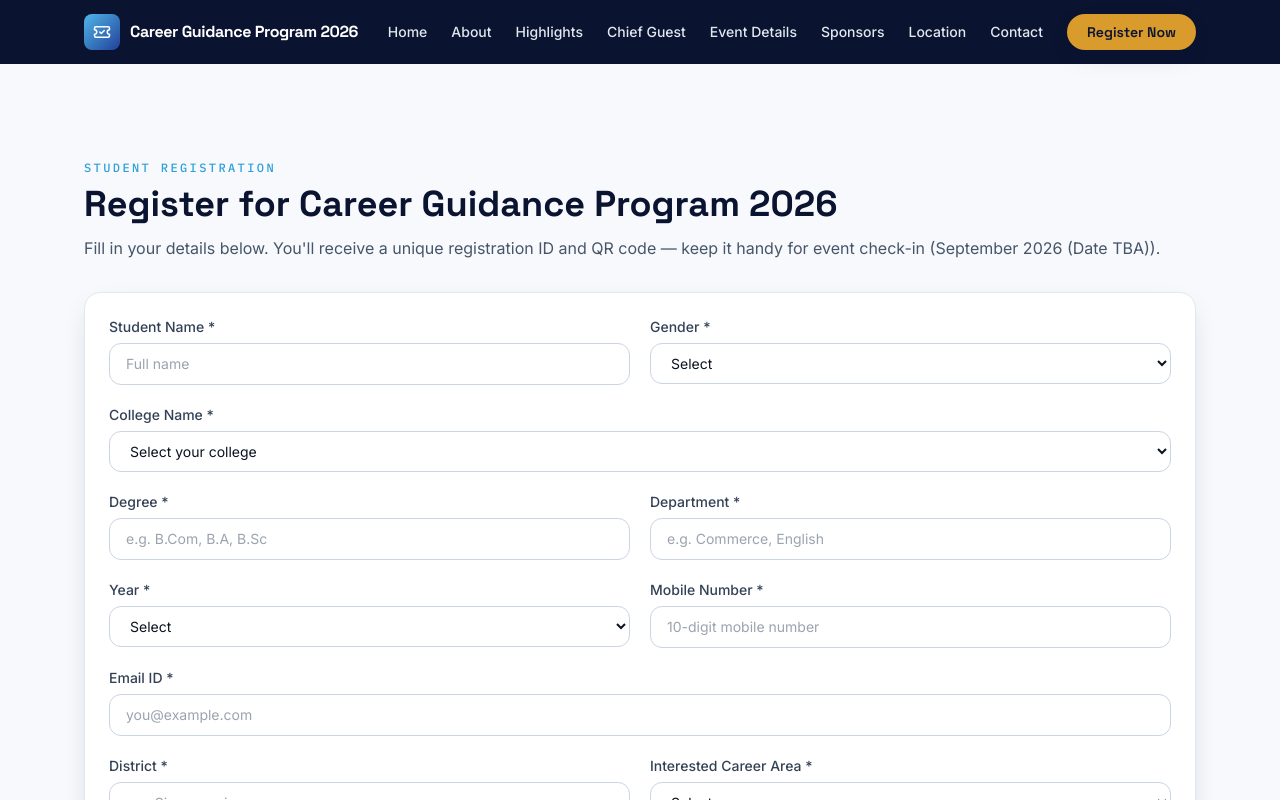
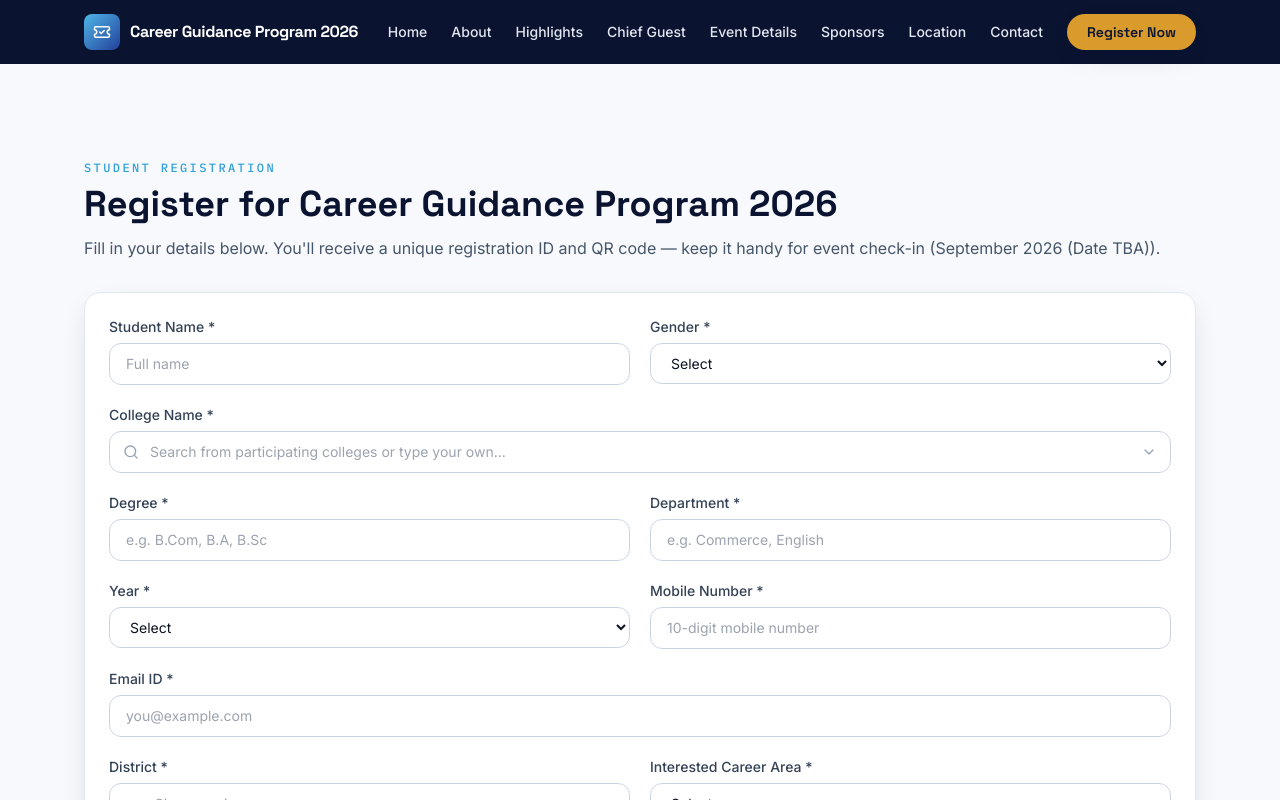
Before and after one commit to vigneshvicky1312/CareerGuidance, a React (Vite) app: page /register in a window 1280 px wide. Shown: the top 800 px of the page. Built offline with nearby package versions, Linux system fonts and the light colour scheme.

Commit message:
Add searchable combobox with custom college name support in registration

```diff
--- /dev/null
+++ b/src/components/CollegeSearchSelect.jsx
@@ -0,0 +1,236 @@
+import { useState, useRef, useEffect, useMemo } from 'react'
+import colleges from '../config/colleges'
+import { Search, ChevronDown, Check, Plus, X } from 'lucide-react'
+
+export default function CollegeSearchSelect({
+  value,
+  onChange,
+  error,
+  id = 'college',
+  placeholder = 'Search college or type your own...',
+}) {
+  const [isOpen, setIsOpen] = useState(false)
+  const [query, setQuery] = useState(value || '')
+  const [highlightedIndex, setHighlightedIndex] = useState(-1)
+  const containerRef = useRef(null)
+  const inputRef = useRef(null)
+  const listRef = useRef(null)
+
+  // Sync internal query when external value changes
+  useEffect(() => {
+    setQuery(value || '')
+  }, [value])
+
+  // Filtered colleges based on search query
+  const filteredColleges = useMemo(() => {
+    const q = query.trim().toLowerCase()
+    if (!q) return colleges
+    return colleges.filter((c) => c.toLowerCase().includes(q))
+  }, [query])
+
+  // Check if current query exactly matches an existing college in the list
+  const isExactMatch = useMemo(() => {
+    const q = query.trim().toLowerCase()
+    return colleges.some((c) => c.toLowerCase() === q)
+  }, [query])
+
+  const showCustomOption = query.trim().length > 0 && !isExactMatch
+
+  // Close dropdown when clicking outside
+  useEffect(() => {
+    function handleClickOutside(e) {
+      if (containerRef.current && !containerRef.current.contains(e.target)) {
+        setIsOpen(false)
+        // If user typed something and closed without selecting, accept what they typed
+        if (query.trim() !== (value || '')) {
+          onChange(query.trim())
+        }
+      }
+    }
+    document.addEventListener('mousedown', handleClickOutside)
+    return () => document.removeEventListener('mousedown', handleClickOutside)
+  }, [query, value, onChange])
+
+  // Scroll highlighted item into view
+  useEffect(() => {
+    if (highlightedIndex >= 0 && listRef.current) {
+      const activeEl = listRef.current.children[highlightedIndex]
+      if (activeEl) {
+        activeEl.scrollIntoView({ block: 'nearest' })
+      }
+    }
+  }, [highlightedIndex])
+
+  function handleInputChange(e) {
+    const newQuery = e.target.value
+    setQuery(newQuery)
+    onChange(newQuery)
+    setIsOpen(true)
+    setHighlightedIndex(0)
+  }
+
+  function handleSelect(collegeName) {
+    setQuery(collegeName)
+    onChange(collegeName)
+    setIsOpen(false)
+    setHighlightedIndex(-1)
+    inputRef.current?.blur()
+  }
+
+  function handleClear() {
+    setQuery('')
+    onChange('')
+    setIsOpen(true)
+    setHighlightedIndex(-1)
+    inputRef.current?.focus()
+  }
+
+  function handleKeyDown(e) {
+    if (!isOpen && (e.key === 'ArrowDown' || e.key === 'ArrowUp')) {
+      setIsOpen(true)
+      return
+    }
+
+    const totalOptions = filteredColleges.length + (showCustomOption ? 1 : 0)
+
+    if (e.key === 'ArrowDown') {
+      e.preventDefault()
+      setHighlightedIndex((prev) => (prev + 1) % (totalOptions || 1))
+    } else if (e.key === 'ArrowUp') {
+      e.preventDefault()
+      setHighlightedIndex((prev) => (prev - 1 + totalOptions) % (totalOptions || 1))
+    } else if (e.key === 'Enter') {
+      e.preventDefault()
+      if (isOpen) {
+        if (highlightedIndex >= 0 && highlightedIndex < filteredColleges.length) {
+          handleSelect(filteredColleges[highlightedIndex])
+        } else if (showCustomOption && highlightedIndex === filteredColleges.length) {
+          handleSelect(query.trim())
+        } else if (query.trim()) {
+          handleSelect(query.trim())
+        }
+      }
+    } else if (e.key === 'Escape') {
+      setIsOpen(false)
+    }
+  }
+
+  return (
+    <div ref={containerRef} className="relative w-full">
+      {/* Input container */}
+      <div className="relative flex items-center">
+        <span className="pointer-events-none absolute left-3.5 text-slate-400">
+          <Search size={16} />
+        </span>
+
+        <input
+          ref={inputRef}
+          id={id}
+          type="text"
+          autoComplete="off"
+          value={query}
+          onChange={handleInputChange}
+          onFocus={() => setIsOpen(true)}
+          onKeyDown={handleKeyDown}
+          placeholder={placeholder}
+          className={`pl-10 pr-20 ${error ? 'border-red-500 focus:border-red-500 focus:ring-red-500/20' : ''}`}
+        />
+
+        <div className="absolute right-2 flex items-center gap-1">
+          {query && (
+            <button
+              type="button"
+              onClick={handleClear}
+              className="rounded-lg p-1 text-slate-400 hover:bg-slate-100 hover:text-slate-600"
+              title="Clear"
+            >
+              <X size={15} />
+            </button>
+          )}
+
+          <button
+            type="button"
+            onClick={() => {
+              setIsOpen((prev) => !prev)
+              inputRef.current?.focus()
+            }}
+            className="rounded-lg p-1.5 text-slate-400 hover:bg-slate-100 hover:text-slate-600"
+            tabIndex={-1}
+          >
+            <ChevronDown size={16} className={`transition-transform duration-200 ${isOpen ? 'rotate-180' : ''}`} />
+          </button>
+        </div>
+      </div>
+
+      {/* Dropdown Menu */}
+      {isOpen && (
+        <div className="absolute z-50 mt-1.5 max-h-72 w-full overflow-hidden rounded-xl border border-slate-200 bg-white shadow-xl">
+          {/* Header count info */}
+          <div className="flex items-center justify-between border-b border-slate-100 bg-slate-50/80 px-3.5 py-2 text-xs text-slate-500 font-medium">
+            <span>
+              {query.trim()
+                ? `${filteredColleges.length} result${filteredColleges.length === 1 ? '' : 's'} found`
+                : `${colleges.length} participating colleges`}
+            </span>
+            <span className="text-[11px] text-slate-400">Type to search or enter custom</span>
+          </div>
+
+          <ul ref={listRef} className="max-h-60 overflow-y-auto py-1 text-sm" role="listbox">
+            {/* Custom option when query isn't an exact match */}
+            {showCustomOption && (
+              <li
+                role="option"
+                aria-selected={highlightedIndex === filteredColleges.length}
+                onClick={() => handleSelect(query.trim())}
+                onMouseEnter={() => setHighlightedIndex(filteredColleges.length)}
+                className={`flex cursor-pointer items-start gap-2.5 px-3.5 py-2.5 text-navy-950 transition border-b border-slate-100 bg-amber-50/50 hover:bg-amber-50 ${
+                  highlightedIndex === filteredColleges.length ? 'bg-amber-100/70 font-semibold' : ''
+                }`}
+              >
+                <Plus size={16} className="mt-0.5 shrink-0 text-amber-600" />
+                <div className="min-w-0 flex-1">
+                  <div className="text-xs font-semibold uppercase tracking-wider text-amber-700">
+                    Use Custom College Name:
+                  </div>
+                  <div className="text-sm font-medium text-slate-900 break-words">"{query.trim()}"</div>
+                </div>
+              </li>
+            )}
+
+            {/* Filtered list items */}
+            {filteredColleges.map((c, idx) => {
+              const isSelected = value === c
+              const isHighlighted = highlightedIndex === idx
+
+              return (
+                <li
+                  key={c}
+                  role="option"
+                  aria-selected={isSelected}
+                  onClick={() => handleSelect(c)}
+                  onMouseEnter={() => setHighlightedIndex(idx)}
+                  className={`flex cursor-pointer items-center justify-between px-3.5 py-2.5 transition text-slate-800 ${
+                    isSelected
+                      ? 'bg-navy-50 font-semibold text-navy-900'
+                      : isHighlighted
+                      ? 'bg-slate-100'
+                      : 'hover:bg-slate-50'
+                  }`}
+                >
+                  <span className="break-words pr-2">{c}</span>
+                  {isSelected && <Check size={16} className="shrink-0 text-navy-700" />}
+                </li>
+              )
+            })}
+
+            {filteredColleges.length === 0 && !showCustomOption && (
+              <li className="px-3.5 py-6 text-center text-sm text-slate-400">
+                No colleges found. Type your college name above to add it.
+              </li>
+            )}
+          </ul>
+        </div>
+      )}
+    </div>
+  )
+}
--- a/src/components/RegistrationForm.jsx
+++ b/src/components/RegistrationForm.jsx
@@ -1,7 +1,7 @@
 import { useState, useCallback } from 'react'
 import { useNavigate } from 'react-router-dom'
 import eventConfig from '../config/eventConfig'
-import colleges from '../config/colleges'
+import CollegeSearchSelect from './CollegeSearchSelect'
 import { registerStudent } from '../services/studentService'
 import { Loader2 } from 'lucide-react'
 import Toast from './Toast'
@@ -25,7 +25,7 @@ function validate(form) {
   const errors = {}
   if (!form.name.trim()) errors.name = 'Name is required.'
   if (!form.gender) errors.gender = 'Please select gender.'
-  if (!form.college) errors.college = 'Please select your college.'
+  if (!form.college || !form.college.trim()) errors.college = 'Please select or enter your college.'
   if (!form.degree.trim()) errors.degree = 'Degree is required.'
   if (!form.department.trim()) errors.department = 'Department is required.'
   if (!form.year) errors.year = 'Please select your year.'
@@ -117,12 +117,13 @@ export default function RegistrationForm() {
 
           <div className="sm:col-span-2">
             <label htmlFor="college">College Name *</label>
-            <select id="college" value={form.college} onChange={(e) => update('college', e.target.value)}>
-              <option value="">Select your college</option>
-              {colleges.map((c) => (
-                <option key={c}>{c}</option>
-              ))}
-            </select>
+            <CollegeSearchSelect
+              id="college"
+              value={form.college}
+              onChange={(val) => update('college', val)}
+              error={errors.college}
+              placeholder="Search from participating colleges or type your own..."
+            />
             {errors.college && <p className="mt-1 text-xs text-red-600">{errors.college}</p>}
           </div>
 
--- a/src/pages/admin/Attendees.jsx
+++ b/src/pages/admin/Attendees.jsx
@@ -43,6 +43,11 @@ export default function Attendees() {
     () => Array.from(new Set(students.map((s) => s.department).filter(Boolean))).sort(),
     [students]
   )
+
+  const allCollegeOptions = useMemo(() => {
+    const fromData = students.map((s) => s.college).filter(Boolean)
+    return Array.from(new Set([...colleges, ...fromData])).sort()
+  }, [students])
 
   const filtered = useMemo(() => {
     const term = searchTerm.trim().toLowerCase()
@@ -119,7 +124,7 @@ export default function Attendees() {
           </select>
           <select value={collegeFilter} onChange={(e) => setCollegeFilter(e.target.value)}>
             <option>All</option>
-            {colleges.map((c) => <option key={c}>{c}</option>)}
+            {allCollegeOptions.map((c) => <option key={c}>{c}</option>)}
           </select>
           <select value={careerFilter} onChange={(e) => setCareerFilter(e.target.value)}>
             <option value="All">All Career Interests</option>
```
